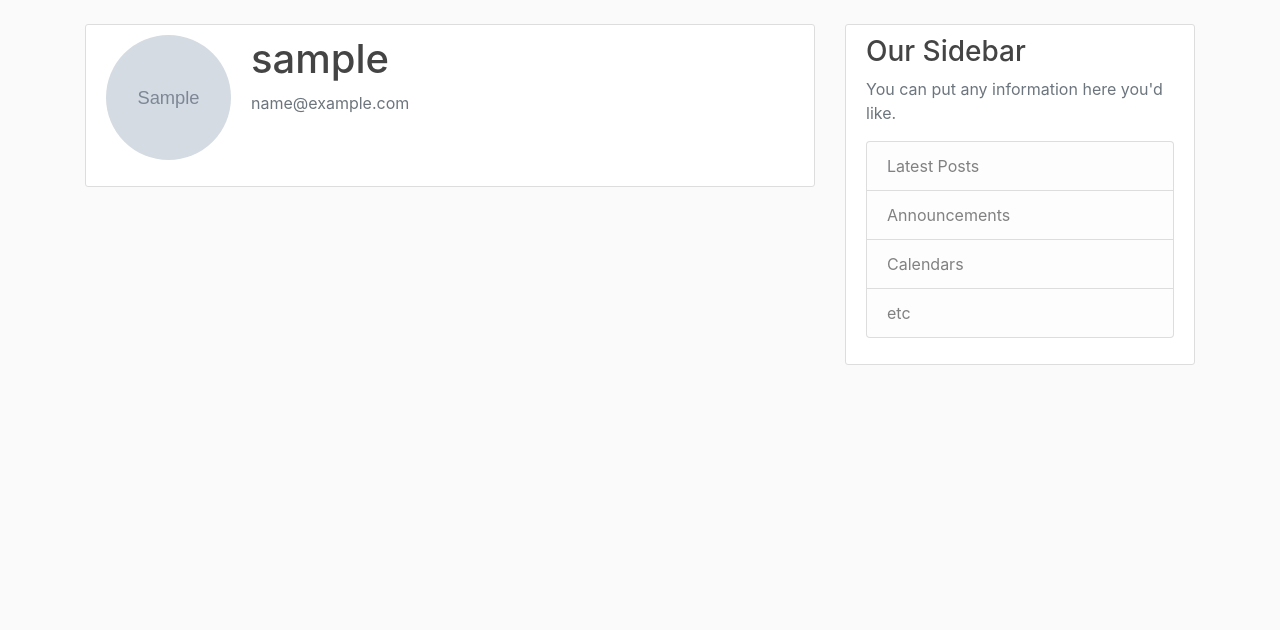
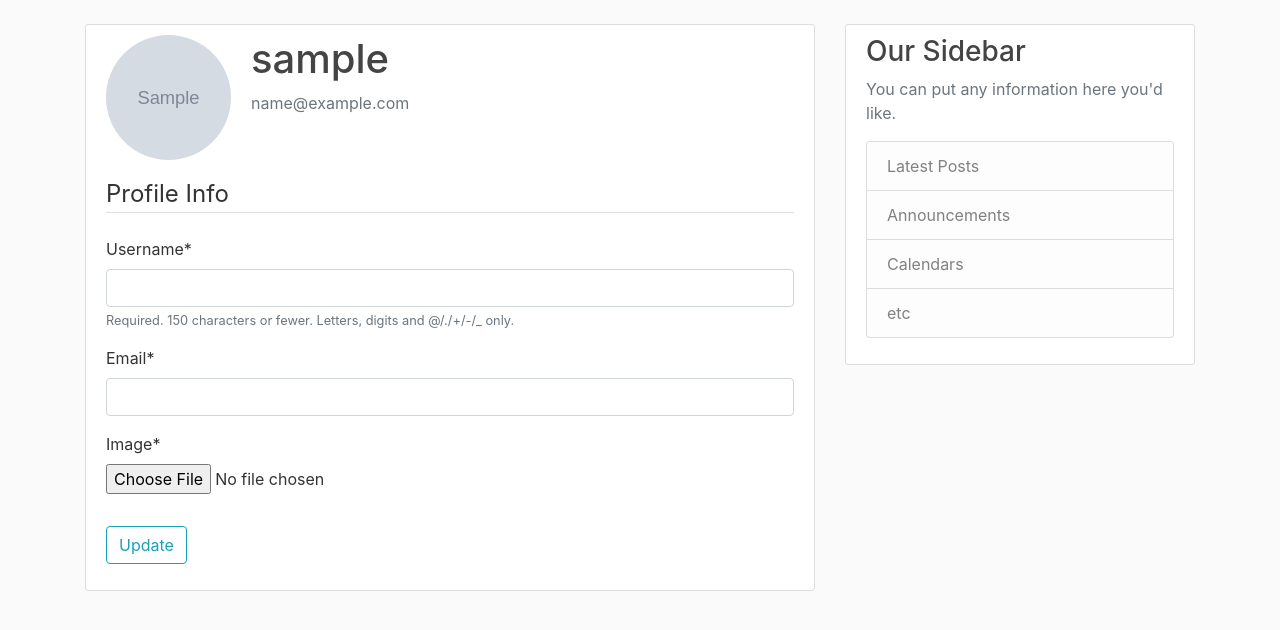
Before and after one commit to Dosx001/django_project, a Django app: template users/templates/users/profile.html in a window 1280 px wide. Shown: the part 56-686 px from the top of the page. Run offline with Django 3.2, Linux system fonts and the light colour scheme; a user stored in the database is signed in; tables that the repository leaves empty hold one stand-in row (values such as "Sample post"); the template is opened without the code that fills it: values that come from a table or form of the project are taken from there, most other values are stand-ins (such as "Sample title", 1, 10 or a date in 2020); grey boxes marked "Sample" are stand-in pictures; some libraries are stand-ins or nearby versions.

Commit message:
Allows user to update username, email, and profile image

```diff
--- a/users/forms.py
+++ b/users/forms.py
@@ -1,6 +1,7 @@
 from django import forms
 from django.contrib.auth.models import User
 from django.contrib.auth.forms import UserCreationForm
+from .models import Profile
 
 class UserRegisterForm(UserCreationForm):
     email = forms.EmailField()
@@ -8,3 +9,15 @@ class UserRegisterForm(UserCreationForm):
     class Meta:
         model = User
         fields = ['username', 'email', 'password1', 'password2']
+
+class UserUpdateForm(forms.ModelForm):
+    email = forms.EmailField()
+
+    class Meta:
+        model = User
+        fields = ['username', 'email']
+
+class ProfileUpdateForm(forms.ModelForm):
+    class Meta:
+        model = Profile
+        fields = ['image']
--- a/users/templates/users/profile.html
+++ b/users/templates/users/profile.html
@@ -1,4 +1,5 @@
 {% extends "blog/base.html" %}
+{% load crispy_forms_tags %}
 {% block content %}
     <div class="content-section">
     <div class="media">
@@ -8,6 +9,16 @@
         <p class="text-secondary">{{ user.email }}</p>
         </div>
     </div>
-    <!-- FORM HERE -->
+    <form method="POST" enctype="multipart/form-data">
+        {% csrf_token %}
+        <fieldset class="form-group">
+            <legend class="border-bottom mb-4">Profile Info</legend>
+            {{ u_form|crispy }}
+            {{ p_form|crispy }}
+        </fieldset>
+        <div class="form-group">
+            <button class="btn btn-outline-info" type="submit">Update</button>
+        </div>
+    </form>
     </div>
 {% endblock content %}
```
Also changed, not shown: users/views.py (+17 -2 lines).
